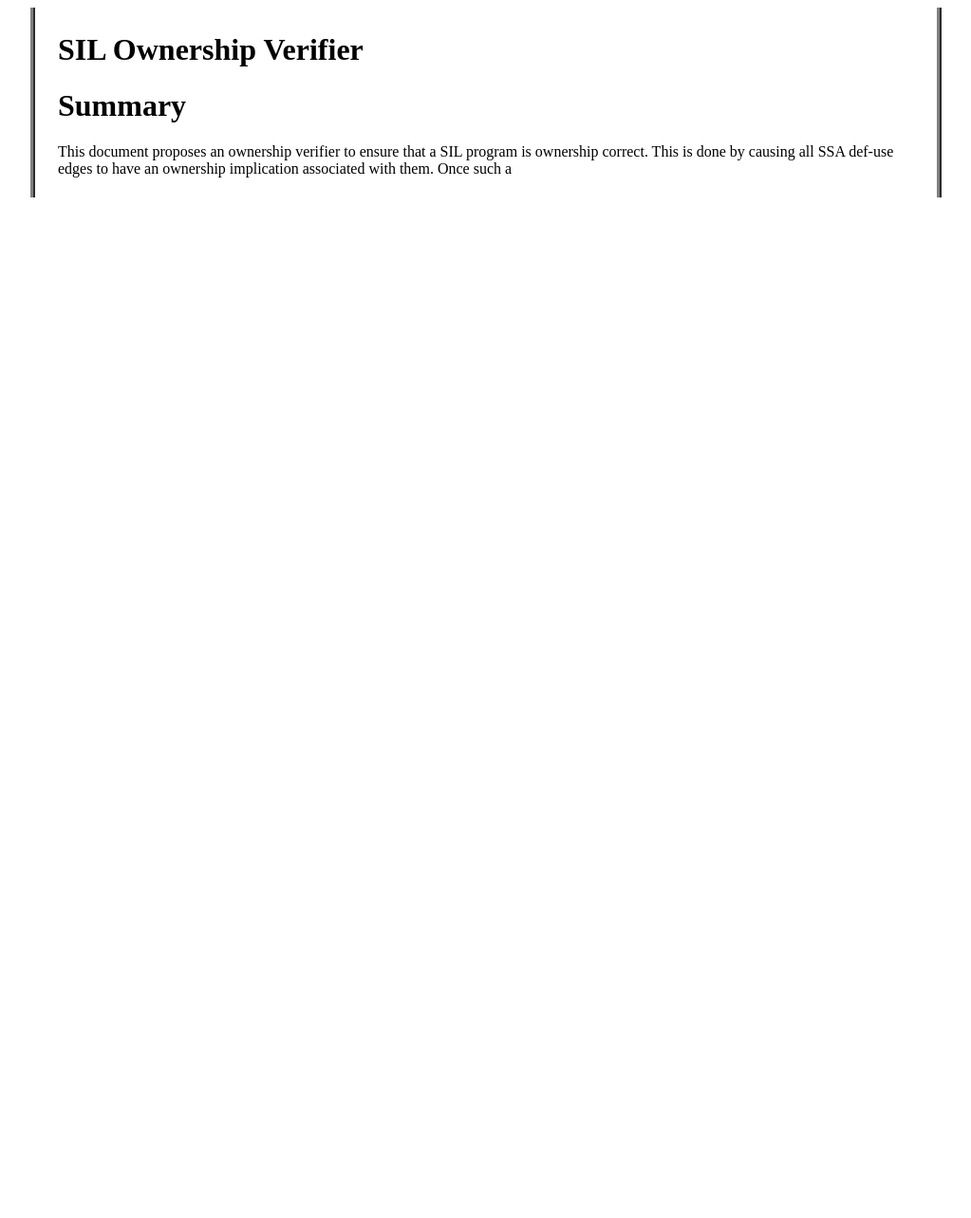
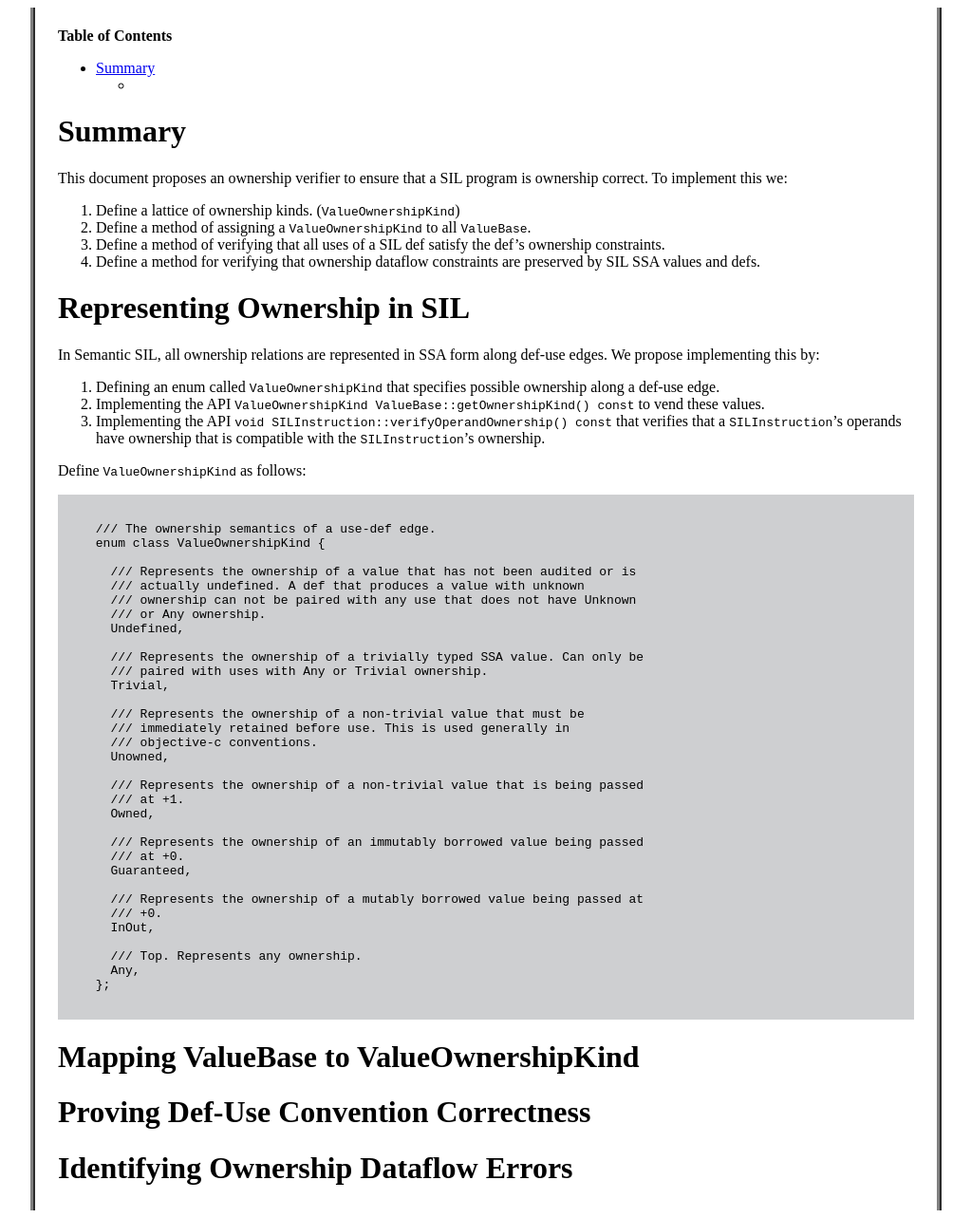
Before and after one commit to gottesmm/gottesmm.github.io, a Jekyll site: the page built from proposals/sil-ownership-verifier.md, in a window 1280 px wide. Shown: the whole page at 95% size, without its empty margins (128-1151 px from the left). Built offline with Jekyll 4.4.1, drawn with Linux system fonts in a browser that asks for light colours; before the commit the page ends 900 px from its top, so only the background shows below that.

Commit message:
Begin writing sil-ownership-verifier.

```diff
--- a/proposals/sil-ownership-verifier.md
+++ b/proposals/sil-ownership-verifier.md
@@ -1,13 +1,83 @@
 ---
 layout: proposal
-title: SIL Ownership Verifier
+title: SIL Ownership Verification
 categories: proposals
 ---
 
-# {{ page.title }}
+<!-- markdown-toc start - Don't edit this section. Run M-x markdown-toc-generate-toc again -->
+**Table of Contents**
+
+- [Summary](#summary)
+    - [](#)
+
+<!-- markdown-toc end -->
+
 
 # Summary
 
 This document proposes an ownership verifier to ensure that a SIL program is
-ownership correct. This is done by causing all SSA def-use edges to have an
-ownership implication associated with them. Once such a
+ownership correct. To implement this we:
+
+1. Define a lattice of ownership kinds. (`ValueOwnershipKind`)
+2. Define a method of assigning a `ValueOwnershipKind` to all `ValueBase`.
+3. Define a method of verifying that all uses of a SIL def satisfy the def's
+   ownership constraints.
+4. Define a method for verifying that ownership dataflow constraints are
+   preserved by SIL SSA values and defs.
+
+# Representing Ownership in SIL
+
+In Semantic SIL, all ownership relations are represented in SSA form along
+def-use edges. We propose implementing this by:
+
+1. Defining an enum called `ValueOwnershipKind` that specifies possible
+ownership along a def-use edge.
+2. Implementing the API `ValueOwnershipKind ValueBase::getOwnershipKind() const`
+to vend these values.
+3. Implementing the API `void SILInstruction::verifyOperandOwnership() const`
+that verifies that a `SILInstruction`'s operands have ownership that is
+compatible with the `SILInstruction`'s ownership.
+
+Define `ValueOwnershipKind` as follows:
+
+     /// The ownership semantics of a use-def edge.
+     enum class ValueOwnershipKind {
+
+       /// Represents the ownership of a value that has not been audited or is
+       /// actually undefined. A def that produces a value with unknown
+       /// ownership can not be paired with any use that does not have Unknown
+       /// or Any ownership.
+       Undefined,
+
+       /// Represents the ownership of a trivially typed SSA value. Can only be
+       /// paired with uses with Any or Trivial ownership.
+       Trivial,
+
+       /// Represents the ownership of a non-trivial value that must be
+       /// immediately retained before use. This is used generally in
+       /// objective-c conventions.
+       Unowned,
+
+       /// Represents the ownership of a non-trivial value that is being passed
+       /// at +1.
+       Owned,
+
+       /// Represents the ownership of an immutably borrowed value being passed
+       /// at +0.
+       Guaranteed,
+
+       /// Represents the ownership of a mutably borrowed value being passed at
+       /// +0.
+       InOut,
+
+       /// Top. Represents any ownership.
+       Any,
+     };
+
+
+
+# Mapping ValueBase to ValueOwnershipKind
+
+# Proving Def-Use Convention Correctness
+
+# Identifying Ownership Dataflow Errors
```
